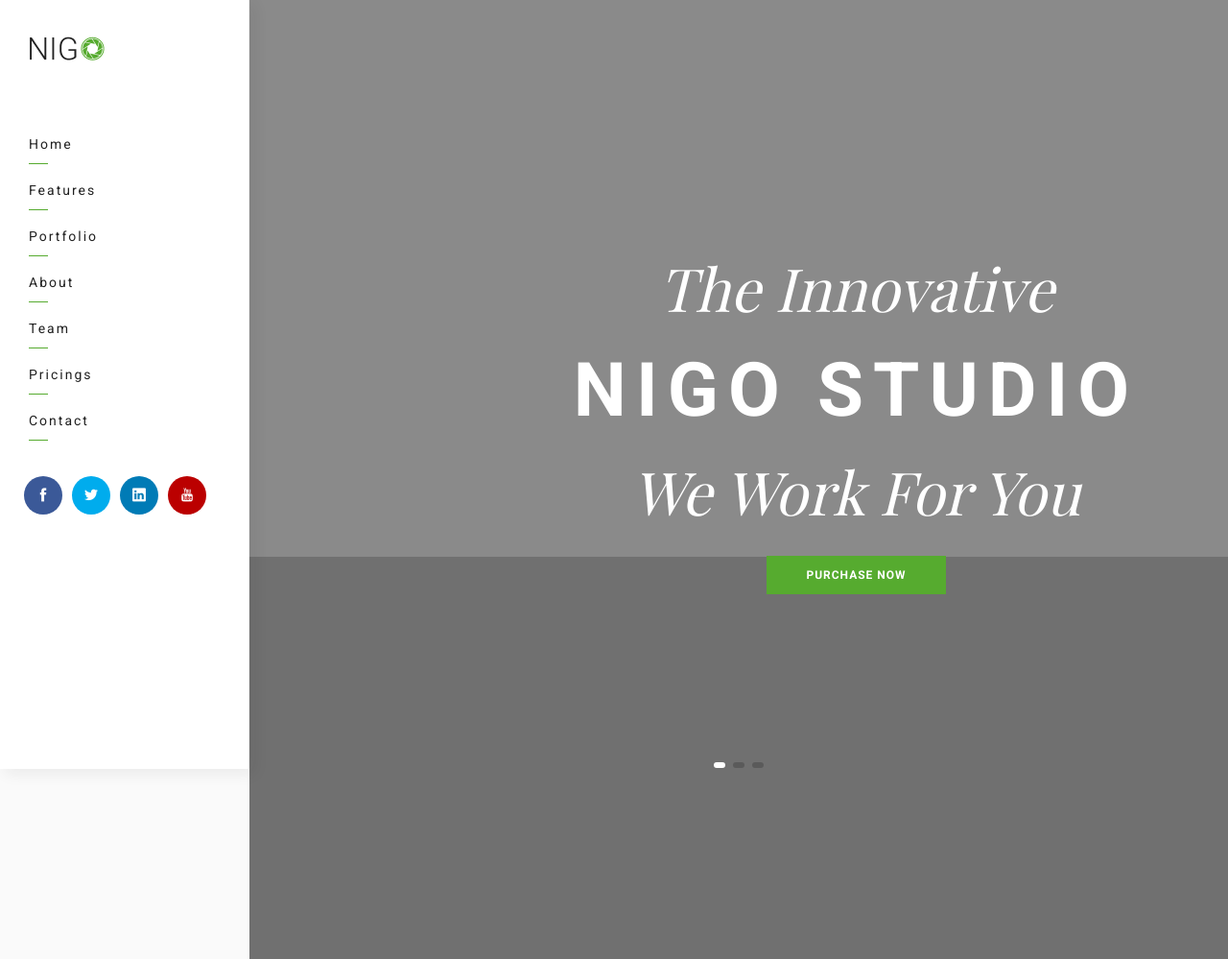
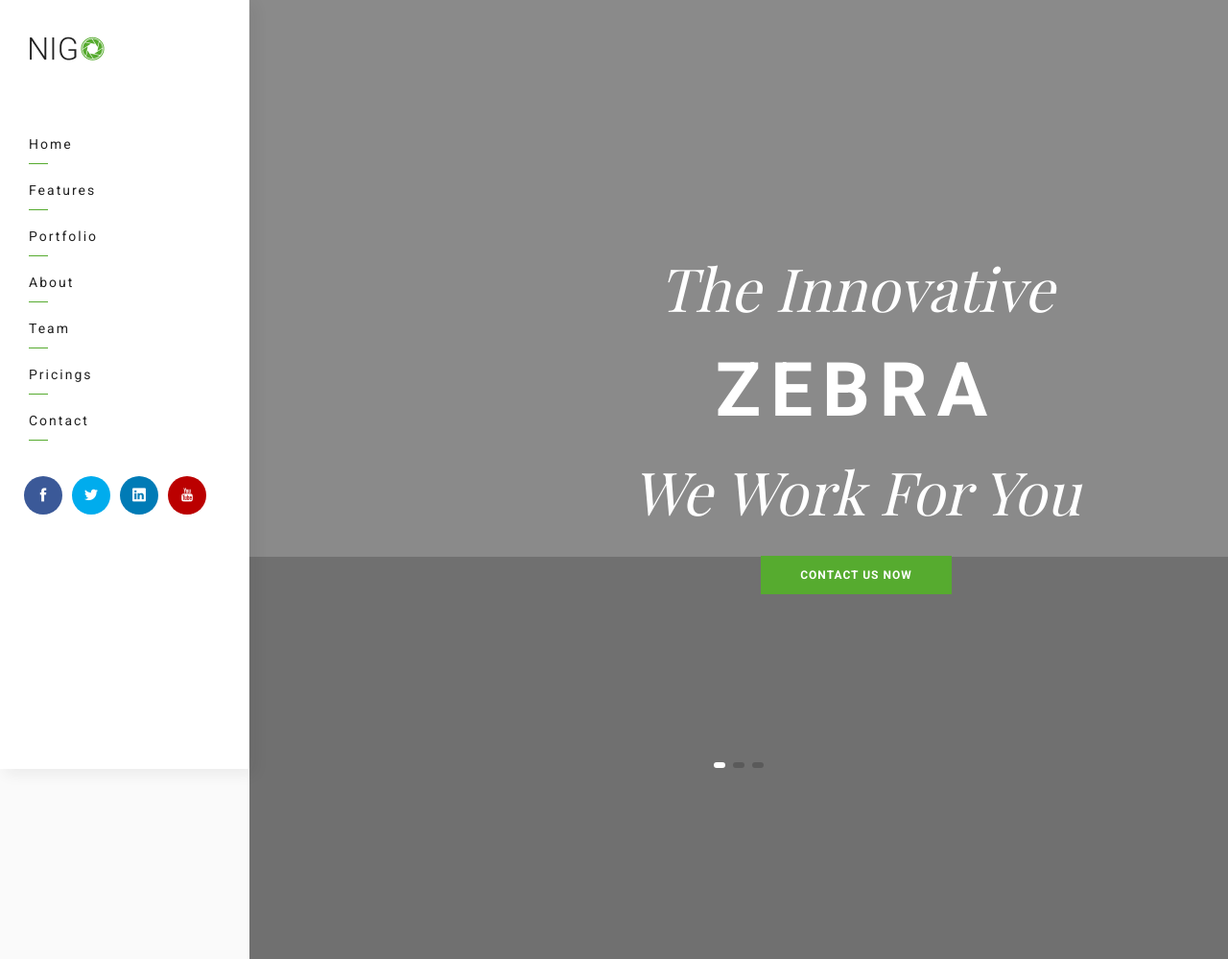
Before and after one commit to vuhoang17891/zebra, a Django app: template zebra/templates/home-corporate.html in a window 1280 px wide. Shown: the top 999 px of the page at 96% size. Run offline with Django 3.2, Linux system fonts and the light colour scheme; the template is opened without the code that fills it, so the values that code supplies are empty; some libraries are stand-ins or nearby versions; some web fonts are replaced.

Commit message:
fix html

```diff
--- a/zebra/templates/home-corporate.html
+++ b/zebra/templates/home-corporate.html
@@ -86,10 +86,10 @@
                 <div class="col-md-8 centerize-col">
                   <div class="all-padding-50 text-center white-color">
                     <h2 class="font-400 play-font font-italic font-50px">The Innovative</h2>
-                    <h1 class="text-uppercase font-700 letter-spacing-10">Nigo Studio</h1>
+                    <h1 class="text-uppercase font-700 letter-spacing-10">Zebra</h1>
                     <h2 class="font-400 play-font font-italic font-50px">We Work For You</h2>
                     <p class="mt-30">
-                      <a class="btn btn-lg btn-gradient-primary btn-square">Purchase Now</a>
+                      <a class="btn btn-lg btn-gradient-primary btn-square">Contact Us Now</a>
                     </p>
                   </div>
                 </div>
```
